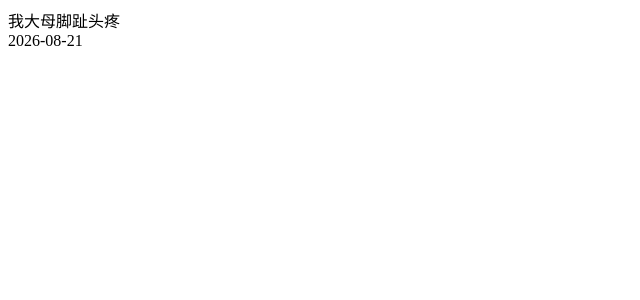
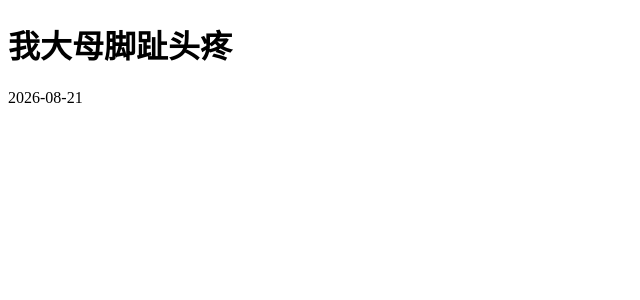
Before and after one commit to JTSTV/Jtstv.github.io, a Jekyll site: the page built from _posts/2026-08-21-我大母脚趾头疼.md, in a window 1280 px wide. Shown: the top 300 px of the page, without its empty margins (0-640 px from the left). Built offline with Jekyll 4.4.1, drawn with Linux system fonts in a browser that asks for light colours; our own code applies the rules of GitHub Pages for plain Markdown files.

Commit message:
更新 post.html

```diff
--- a/_layouts/post.html
+++ b/_layouts/post.html
@@ -6,7 +6,8 @@ layout: null
 <head>
 <meta charset="UTF-8">
 <meta name="viewport" content="width=device-width,initial-scale=1">
-<meta name="robots" content="index,follow">
+<meta name="robots" content="index,follow,max-snippet:220">
+<meta property="article:published_time" content="{{ page.date | date_to_xmlschema }}">
 <title>{% if page.title %}{{ page.title }}{% else %}{{ site.title }}{% endif %}</title>
 <meta name="description" content="{% if page.description %}{{ page.description }}{% else %}{{ site.description }}{% endif %}">
 {% if page.keywords %}<meta name="keywords" content="{{ page.keywords }}">{% endif %}
@@ -20,7 +21,7 @@ layout: null
 </head>
 <body>
 <div class="container">
-<div class="post-title">{{ page.title }}</div>
+<h1>{{ page.title }}</h1>
 <div class="post-date">{{ page.date | date:"%Y-%m-%d" }}</div>
 <div class="post-content">{{ content }}</div>
 </div>
```
